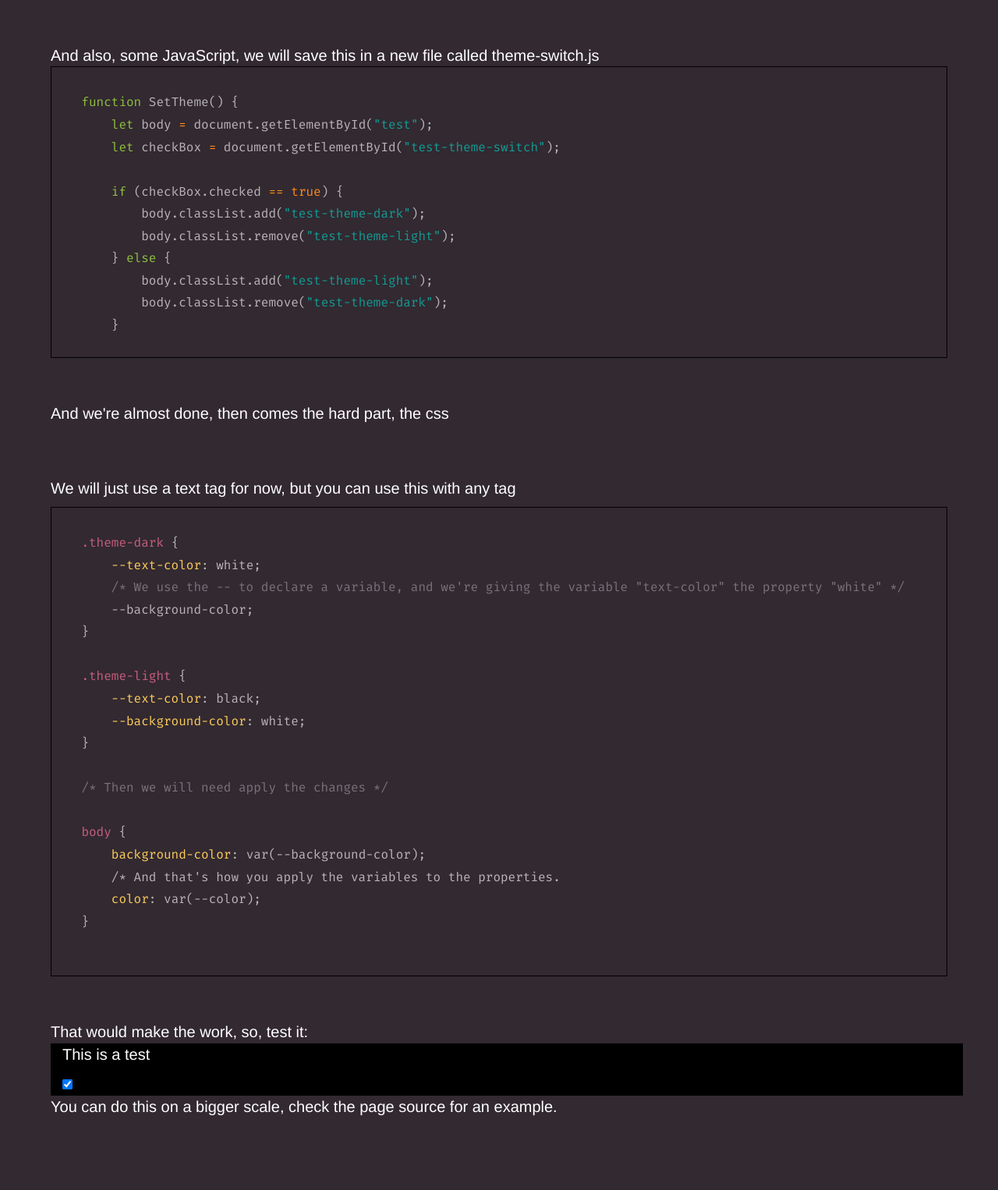
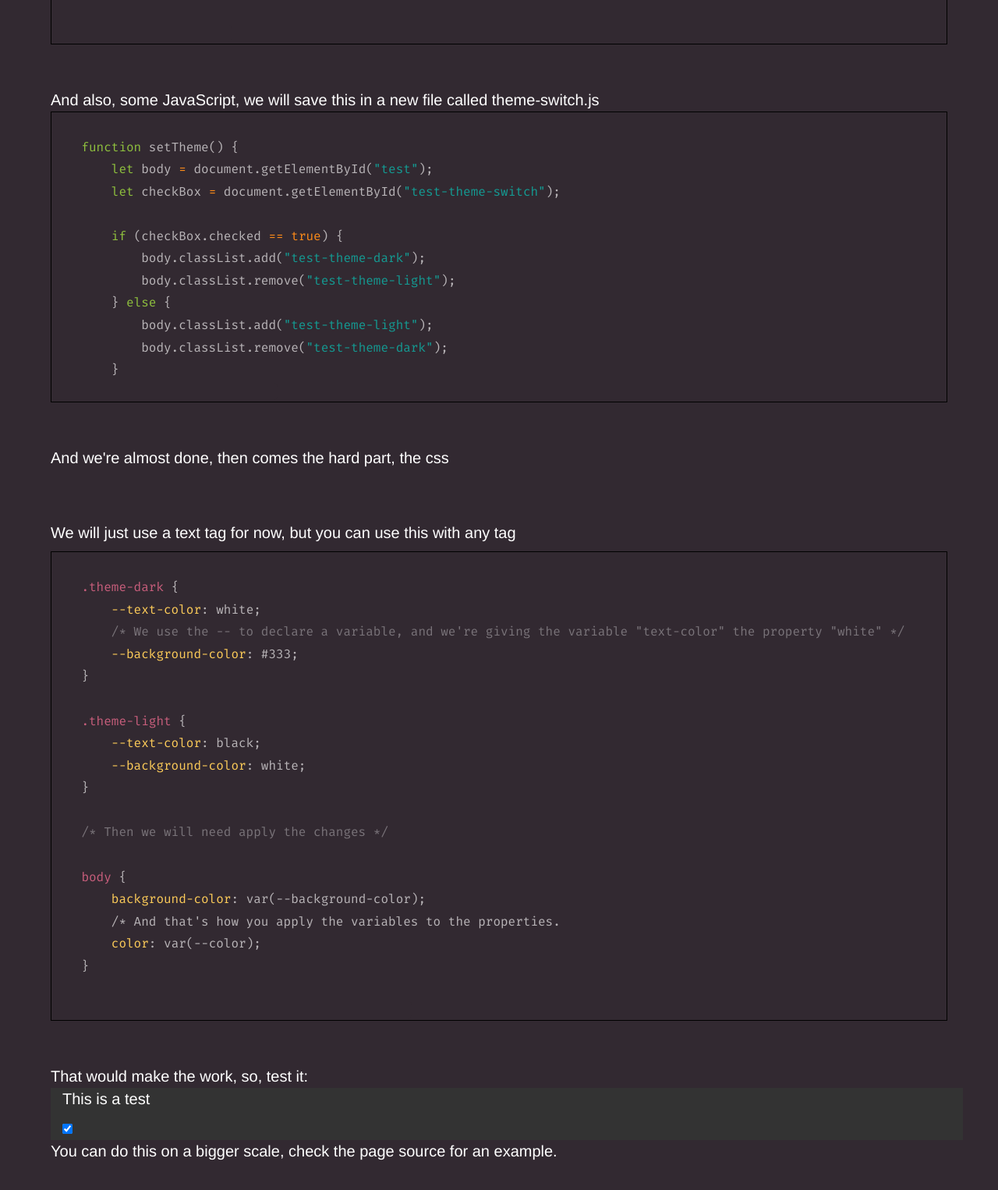
Before and after one commit to Asterki/theme-switcher, a plain HTML site: page src/index.html in a window 1280 px wide. Shown: the part 1126-2652 px from the top of the page at 78% size. Drawn offline with nearby package versions, Linux system fonts and the light colour scheme.

Commit message:
Making some JS and CSS changes

```diff
--- a/src/index.html
+++ b/src/index.html
@@ -51,11 +51,13 @@
 	<!DOCTYPE html>
 	<html>
 		<head>
+            <meta content="width=device-width, initial-scale=1.0" name="viewport">
+            <meta charset="utf-8">
 		</head>
 		<body id="body" class="dark-theme">
 			<p>This is a test</p>
+			<script type="text/javascript" src="theme-switch.js">
 			<input type="checkbox" onclick="setTheme()" checked="true" id="theme-switch"> Dark Mode
-			<script type="text/javascript" src="theme-switch.js">
 		</body>
 	</html>
                             </script>
@@ -66,7 +68,7 @@
                             And also, some JavaScript, we will save this in a new file called theme-switch.js
                             <div class="code">
                               <code class="language-js">
-	function SetTheme() {
+	function setTheme() {
     	let body = document.getElementById("test");
     	let checkBox = document.getElementById("test-theme-switch");
 
@@ -94,7 +96,7 @@
 	.theme-dark {
 		--text-color: white;
 		/* We use the -- to declare a variable, and we're giving the variable "text-color" the property "white" */
-		--background-color;
+		--background-color: #333;
 	}
 
 	.theme-light {
--- a/src/styles.css
+++ b/src/styles.css
@@ -28,7 +28,7 @@
 }
 
 .test-theme-dark {
-    --test-background-color: black;
+    --test-background-color: #333;
     --test-color: white;
 }
 
```
